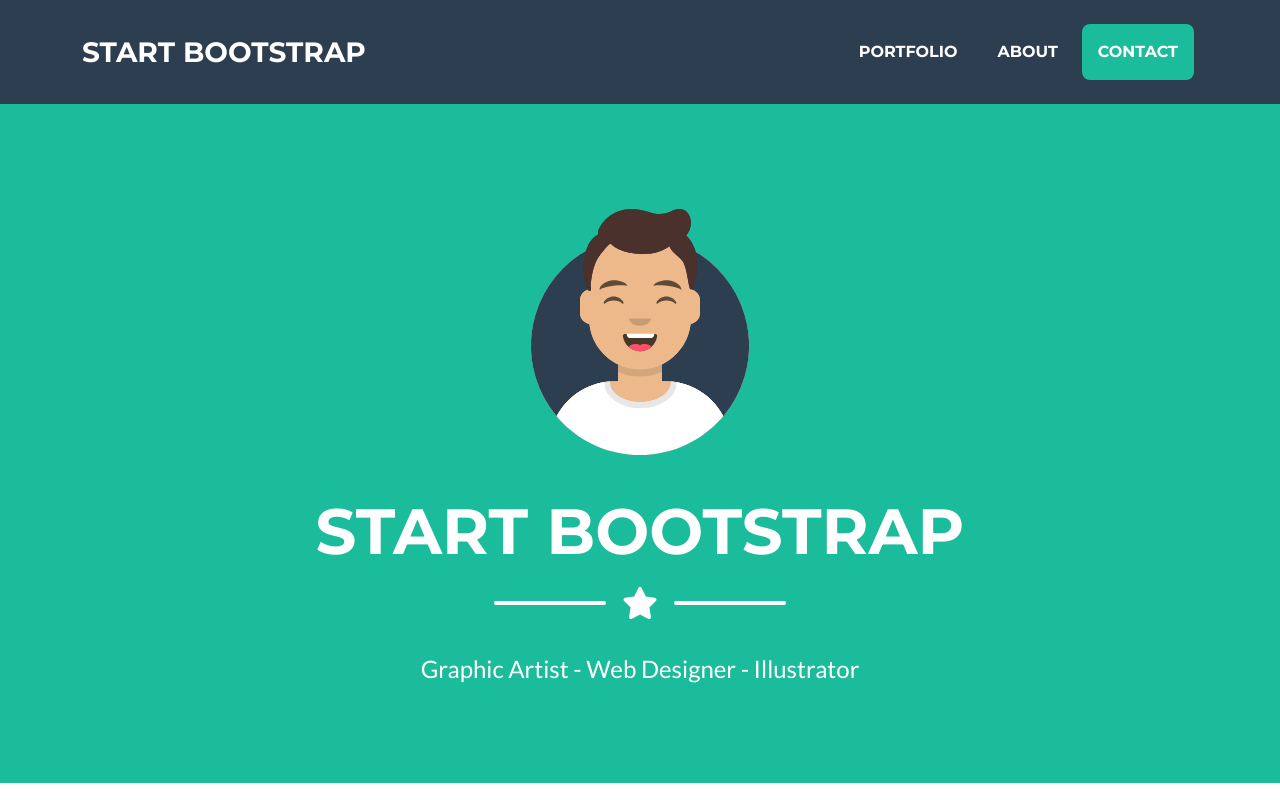
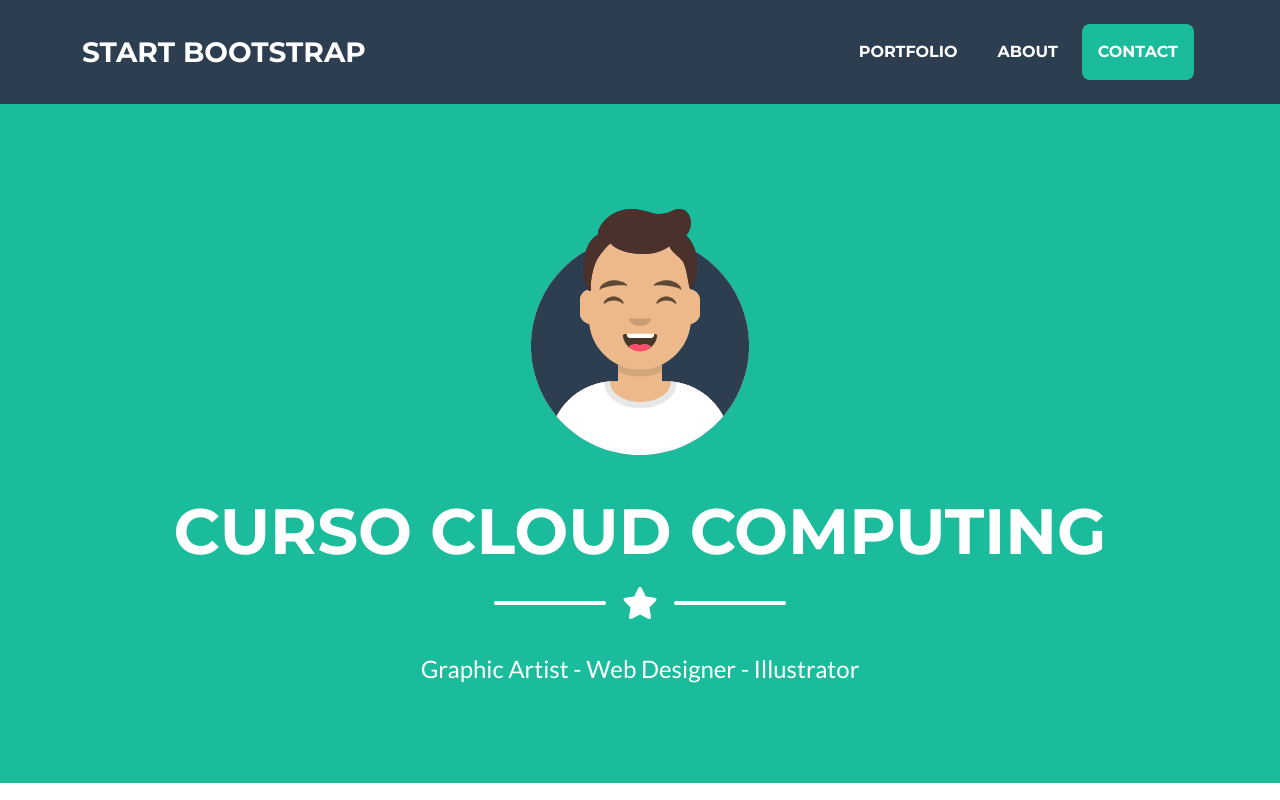
Before and after one commit to alexluna28/landing, a plain HTML site: page index.html in a window 1280 px wide. Shown: the top 800 px of the page. Drawn offline with nearby package versions, Linux system fonts and the light colour scheme.

Commit message:
Editamos el mensaje central de la pagina

```diff
--- a/index.html
+++ b/index.html
@@ -40,7 +40,7 @@
                 <!-- Masthead Avatar Image-->
                 <img class="masthead-avatar mb-5" src="assets/img/avataaars.svg" alt="..." />
                 <!-- Masthead Heading-->
-                <h1 class="masthead-heading text-uppercase mb-0">Start Bootstrap</h1>
+                <h1 class="masthead-heading text-uppercase mb-0">Curso Cloud Computing</h1>
                 <!-- Icon Divider-->
                 <div class="divider-custom divider-light">
                     <div class="divider-custom-line"></div>
```
